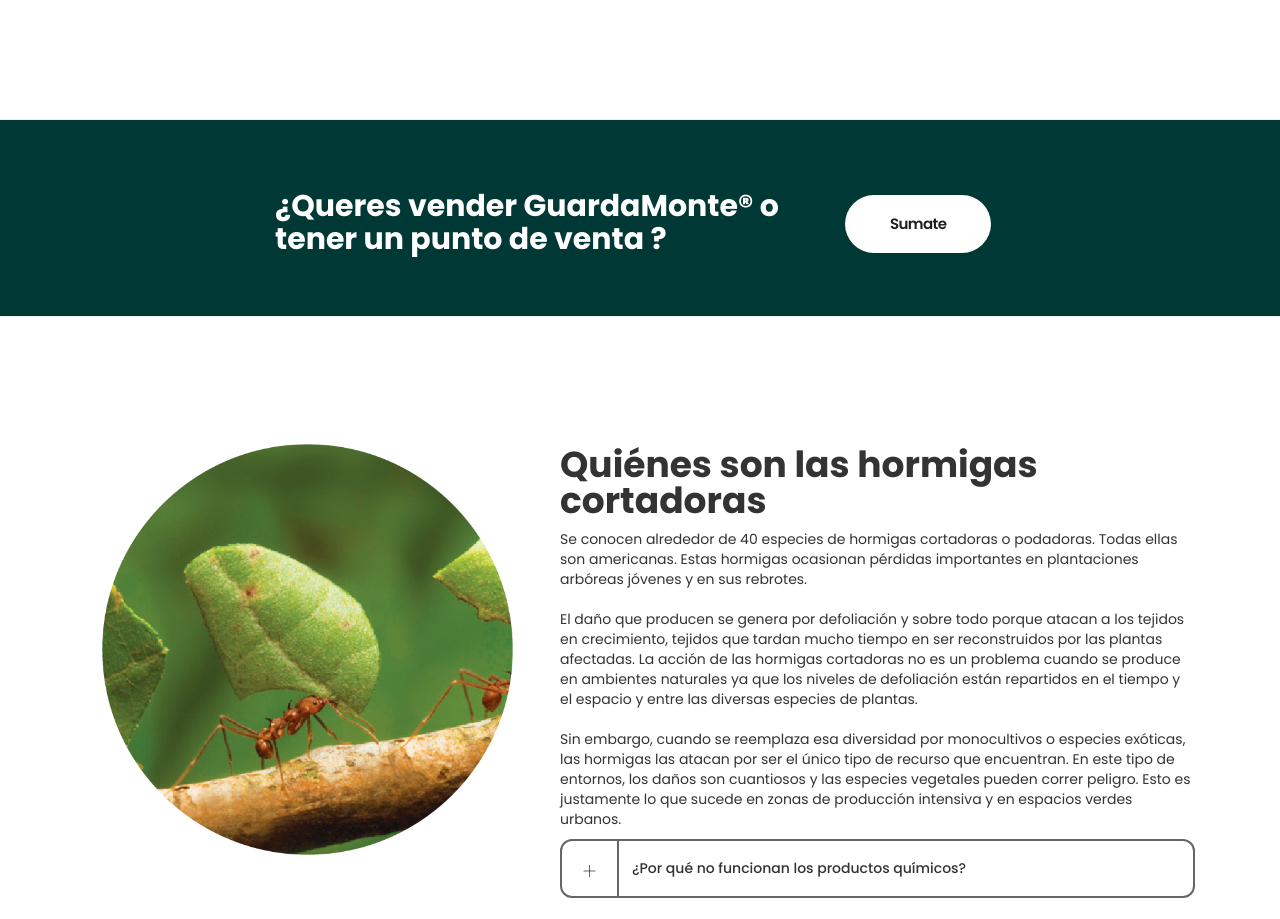
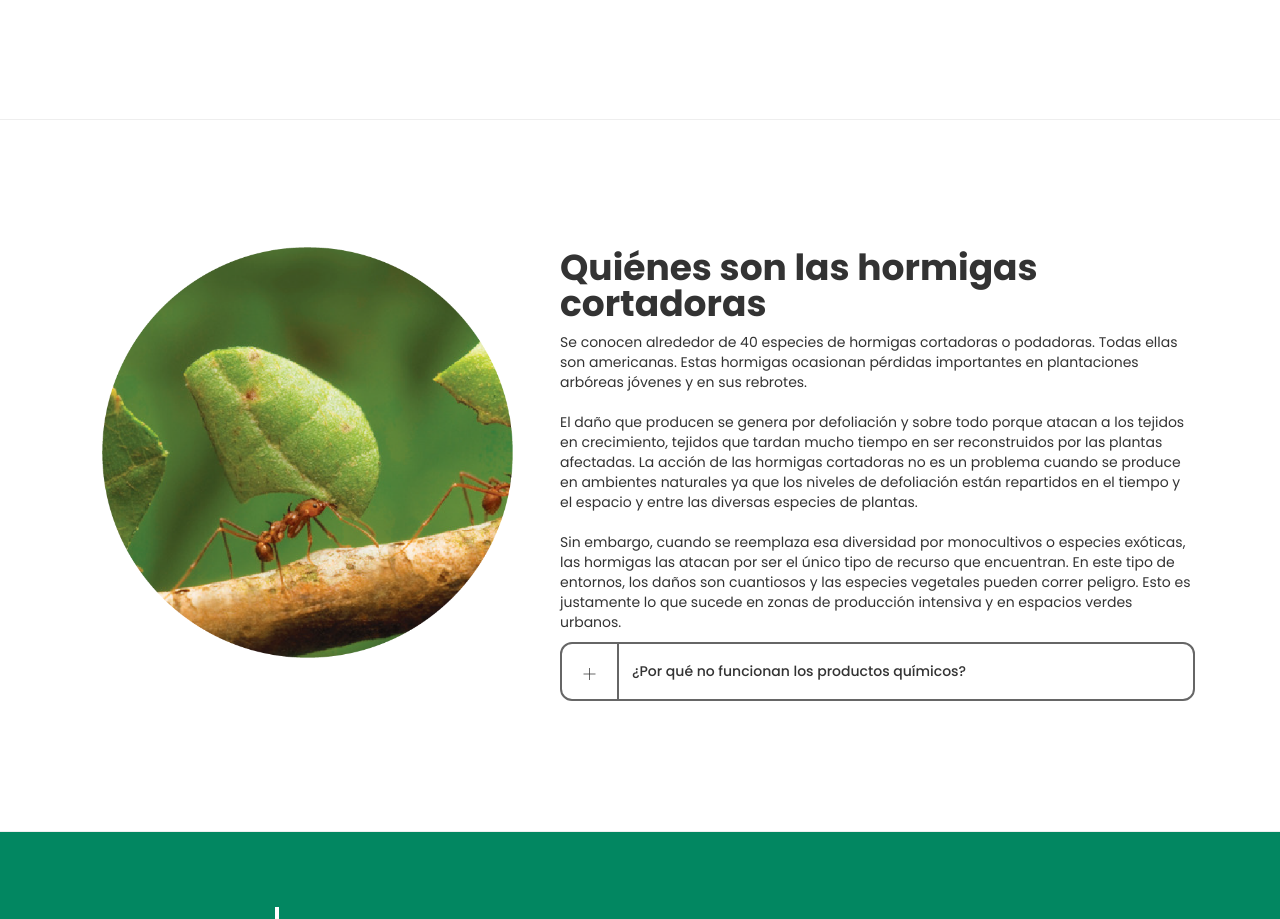
Before and after one commit to htiraboschi/GuardaMonte.com, a plain HTML site: page index.html in a window 1280 px wide. Shown: the part 3642-4561 px from the top of the page. Drawn offline with nearby package versions, Linux system fonts and the light colour scheme.

Commit message:
Remove "¿Queres vender GuardaMonte?" section
Co-Authored-By: Claude Opus 4.6 <noreply@anthropic.com>

```diff
--- a/index.html
+++ b/index.html
@@ -280,15 +280,6 @@
       </div>
     </div>
   </section>
-  <section class="pt-50 pb-50  text-white" data-custom-bg="#003835">
-    <div class="container">
-      <div class="col-md-2"> </div>
-      <div class="marginn col-md-6">
-        <h2 class="">¿Queres vender GuardaMonte® o tener un punto de venta ?</h2>
-      </div>
-      <div class="mt-25 col-md-4 "><a href="#contacto" class="btn btn-light btn-round btn-lg" data-scroll="true">Sumate</a></div>
-    </div>
-  </section>
   <section class="white-bg">
     <div class="container">
       <div class="col-lg-5"><img src="images/guarda-monte-26.png"></div>
```
